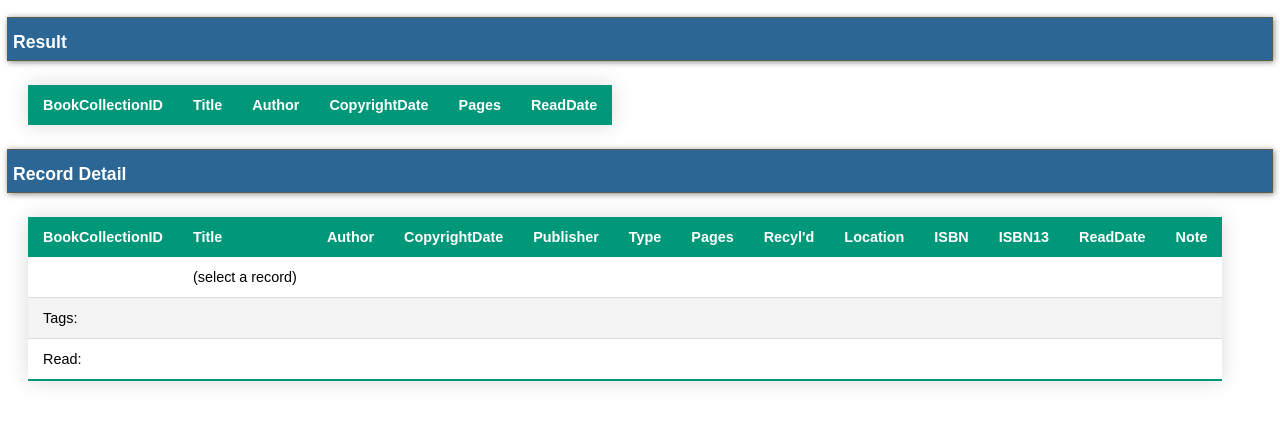
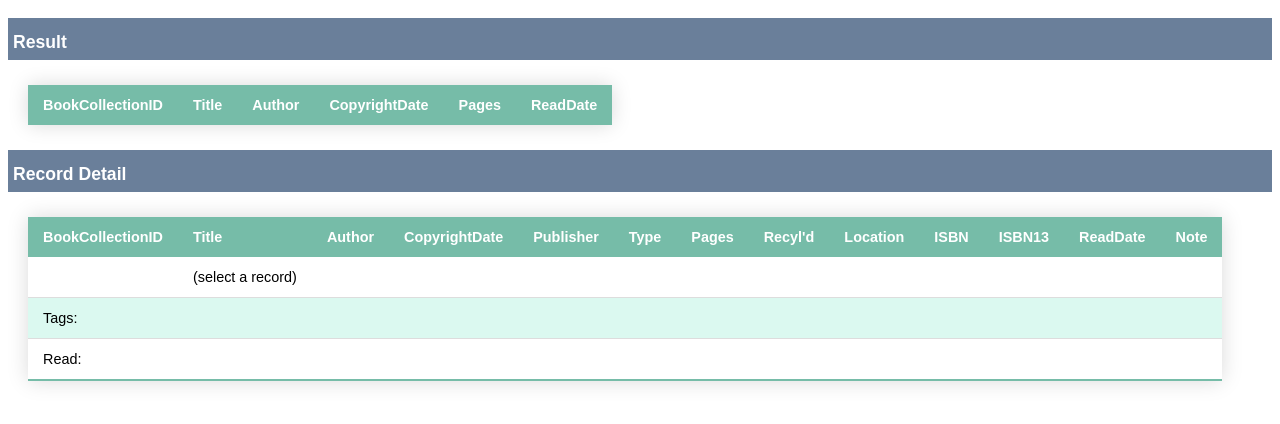
Before and after one commit to DrSkippy/php_books_database, a PHP site: page /tools/html/book.html in a window 1280 px wide. Shown: the top 424 px of the page. Run offline with PHP 8.4, Linux system fonts and the light colour scheme; lists and menus that the app fills with data are empty.

Commit message:
Added name colors, added graph generation for progress update

```diff
--- a/tools/html/base.js
+++ b/tools/html/base.js
@@ -1,7 +1,16 @@
 //const baseApiUrl = "http://192.168.127.8/books";
 //const baseApiUrl = "http://10.0.0.14/books";
-const baseApiUrl = "http://192.168.127.13:83";
+const baseApiUrl = "http://localhost";
+//const baseApiUrl = "http://192.168.127.13:83";
 var bookCollectionID = 102;
+
+function topnavbar() {
+    document.getElementById("insertTopNavBar").innerHTML = '<div class="topnav">' +
+        '<a href="/php_books_database/tools/html/index.html">Home</a>' +
+        '<a href="/php_books_database/tools/html/progress.html">Yearly Reading Progress</a>' +
+        '<a href="/php_books_database/tools/html/books_read_by_year.html">Books Read</a>' +
+        '<a href="/php_books_database/tools/html/update_read_notes.html">Update Notes</a></div>';
+}
 
 function setval(bcid) {
     bookCollectionID = bcid;
--- a/tools/html/book.html
+++ b/tools/html/book.html
@@ -4,8 +4,10 @@
     <script src="https://ajax.googleapis.com/ajax/libs/jquery/3.3.1/jquery.min.js"></script>
     <script src="/php_books_database/tools/html/base.js"></script>
     <link rel="stylesheet" href="table-style.css">
+    <link rel="stylesheet" href="colors.css">
 </head>
 <body>
+<div id="insertTopNavBar"></div>
 <h1>Result</h1>
 <table id='mytable' class="styled-table">
     <thead>
--- a/tools/html/books_read_by_year.html
+++ b/tools/html/books_read_by_year.html
@@ -4,8 +4,10 @@
     <script src="https://ajax.googleapis.com/ajax/libs/jquery/3.3.1/jquery.min.js"></script>
     <script src="/php_books_database/tools/html/base.js"></script>
     <link rel="stylesheet" href="table-style.css">
+    <link rel="stylesheet" href="colors.css">
 </head>
 <body>
+<div id="insertTopNavBar"></div>
 <h1>Result</h1>
 <table id='mytable' class="styled-table">
     <thead>
--- a/tools/html/books_read_by_year_scripts.js
+++ b/tools/html/books_read_by_year_scripts.js
@@ -1,4 +1,5 @@
 $(document).ready(function () {
+    topnavbar();
     const queryString = window.location.search;
     const urlParams = new URLSearchParams(queryString);
     var url = baseApiUrl + "/books_read";
--- /dev/null
+++ b/tools/html/colors.css
@@ -0,0 +1,50 @@
+/*https://coolors.co/7ae7c7-75bba7-6c809a-795663-645244*/
+:root {
+    /* CSS HEX */
+    --aquamarine: #7ae7c7ff;
+    --aquamarine-light: #7ae7c744;
+    --green-sheen: #75bba7ff;
+    --slate-gray: #6c809aff;
+    --deep-taupe: #795663ff;
+    --deep-taupe-light: #79566322;
+    --umber: #645244ff;
+
+    /* CSS HSL */
+    --aquamarine: hsla(162, 69%, 69%, 1);
+    --green-sheen: hsla(163, 34%, 60%, 1);
+    --slate-gray: hsla(214, 19%, 51%, 1);
+    --deep-taupe: hsla(338, 17%, 41%, 1);
+    --umber: hsla(26, 19%, 33%, 1);
+
+    /* SCSS HEX */
+    $ aquamarine: #7ae7c7ff;
+    $ green-sheen: #75bba7ff;
+    $ slate-gray: #6c809aff;
+    $ deep-taupe: #795663ff;
+    $ umber: #645244ff;
+
+    /* SCSS HSL */
+    $ aquamarine: hsla(162, 69%, 69%, 1);
+    $ green-sheen: hsla(163, 34%, 60%, 1);
+    $ slate-gray: hsla(214, 19%, 51%, 1);
+    $ deep-taupe: hsla(338, 17%, 41%, 1);
+    $ umber: hsla(26, 19%, 33%, 1);
+
+    /* SCSS RGB */
+    $ aquamarine: rgba(122, 231, 199, 1);
+    $ green-sheen: rgba(117, 187, 167, 1);
+    $ slate-gray: rgba(108, 128, 154, 1);
+    $ deep-taupe: rgba(121, 86, 99, 1);
+    $ umber: rgba(100, 82, 68, 1);
+
+    /* SCSS Gradient */
+    $ gradient-top: linear-gradient(0deg, #7ae7c7ff, #75bba7ff, #6c809aff, #795663ff, #645244ff);
+    $ gradient-right: linear-gradient(90deg, #7ae7c7ff, #75bba7ff, #6c809aff, #795663ff, #645244ff);
+    $ gradient-bottom: linear-gradient(180deg, #7ae7c7ff, #75bba7ff, #6c809aff, #795663ff, #645244ff);
+    $ gradient-left: linear-gradient(270deg, #7ae7c7ff, #75bba7ff, #6c809aff, #795663ff, #645244ff);
+    $ gradient-top-right: linear-gradient(45deg, #7ae7c7ff, #75bba7ff, #6c809aff, #795663ff, #645244ff);
+    $ gradient-bottom-right: linear-gradient(135deg, #7ae7c7ff, #75bba7ff, #6c809aff, #795663ff, #645244ff);
+    $ gradient-top-left: linear-gradient(225deg, #7ae7c7ff, #75bba7ff, #6c809aff, #795663ff, #645244ff);
+    $ gradient-bottom-left: linear-gradient(315deg, #7ae7c7ff, #75bba7ff, #6c809aff, #795663ff, #645244ff);
+    $ gradient-radial: radial-gradient(#7ae7c7ff, #75bba7ff, #6c809aff, #795663ff, #645244ff);
+}
--- a/tools/html/index.html
+++ b/tools/html/index.html
@@ -4,8 +4,10 @@
     <script src="https://ajax.googleapis.com/ajax/libs/jquery/3.3.1/jquery.min.js"></script>
     <script src="/php_books_database/tools/html/base.js"></script>
     <link rel="stylesheet" href="table-style.css">
+    <link rel="stylesheet" href="colors.css">
 </head>
 <body>
+<div id="insertTopNavBar"></div>
 <h1>Book Search</h1>
 <form action="/php_books_database/tools/html/book.html">
     <label for="fname">Author:</label><br>
--- a/tools/html/index_scripts.js
+++ b/tools/html/index_scripts.js
@@ -1,4 +1,5 @@
 $(document).ready(function () {
+    topnavbar();
     var url1 = baseApiUrl + "/summary_books_read_by_year";
     $.getJSON(url1, function (data) {
         var obj = data['data'];
--- a/tools/html/table-style.css
+++ b/tools/html/table-style.css
@@ -9,7 +9,7 @@
 }
 
 .styled-table thead tr {
-    background-color: #009879;
+    background-color: var(--green-sheen);
     color: #ffffff;
     text-align: left;
 }
@@ -24,22 +24,22 @@
 }
 
 .styled-table tbody tr:nth-of-type(even) {
-    background-color: #f3f3f3;
+    background-color: var(--aquamarine-light);
 }
 
 .styled-table tbody tr:last-of-type {
-    border-bottom: 2px solid #009879;
+    border-bottom: 2px solid var(--green-sheen);
 }
 
 .styled-table tbody tr.summary-row {
     font-weight: bold;
-    border-top: 2px solid #009879;
-    color: #009879;
+    border-top: 2px solid var(--green-sheen);
+    color: var(--deep-taupe);
 }
 
 h1 {
-    background: #2B6695;
-    box-shadow: 0 0 0 1px #5F5A4B, 1px 1px 6px 1px rgba(10, 10, 0, 0.5);
+    background: var(--slate-gray);
+    /* box-shadow: 0 0 0 1px #5F5A4B, 1px 1px 6px 1px rgba(10, 10, 0, 0.5); */
     color: #FFFFFF;
     font-family: sans-serif;
     font-size: 1.1em;
--- a/tools/html/update_read_notes.html
+++ b/tools/html/update_read_notes.html
@@ -6,8 +6,10 @@
     <script src="https://ajax.googleapis.com/ajax/libs/jquery/3.3.1/jquery.min.js"></script>
     <script src="/php_books_database/tools/html/base.js"></script>
     <link rel="stylesheet" href="table-style.css">
+    <link rel="stylesheet" href="colors.css">
 </head>
 <body>
+<div id="insertTopNavBar"></div>
 <h1>Result</h1>
 <form id="changeform">
 <table id='mytable' class="styled-table">
--- a/tools/html/update_read_notes_scripts.js
+++ b/tools/html/update_read_notes_scripts.js
@@ -6,7 +6,7 @@ var readReadNote = "Read Note";
 var idArrayIndex = 0;
 
 $(document).ready(function () {
-
+    topnavbar();
     $.ajaxSetup({async: false});  // suppress async so the summary row is always at the bottom
 
     const queryString = window.location.search;
```
Also changed, not shown: other parts of tools/html/table-style.css (+35 -6 lines), tools/html/progress.html (added, +19 -0 lines), tools/book_service/books/README.md, 1 other file.
